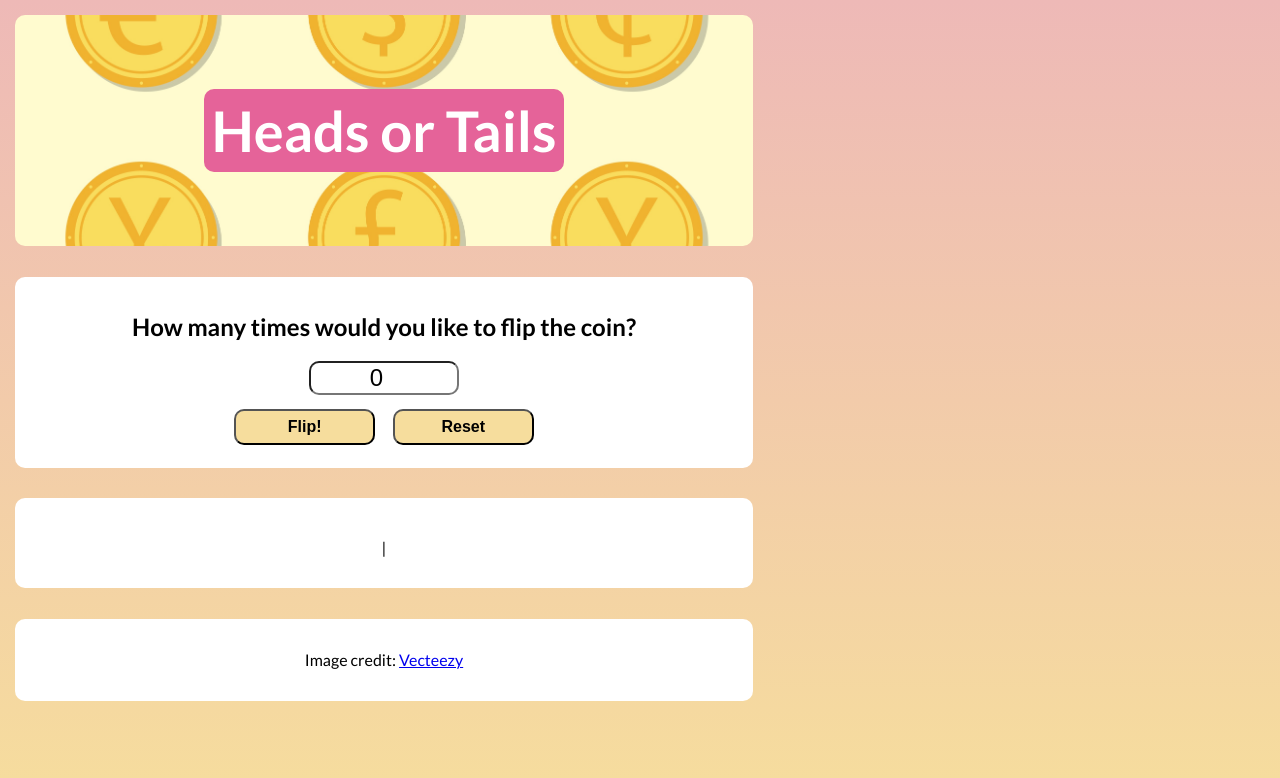
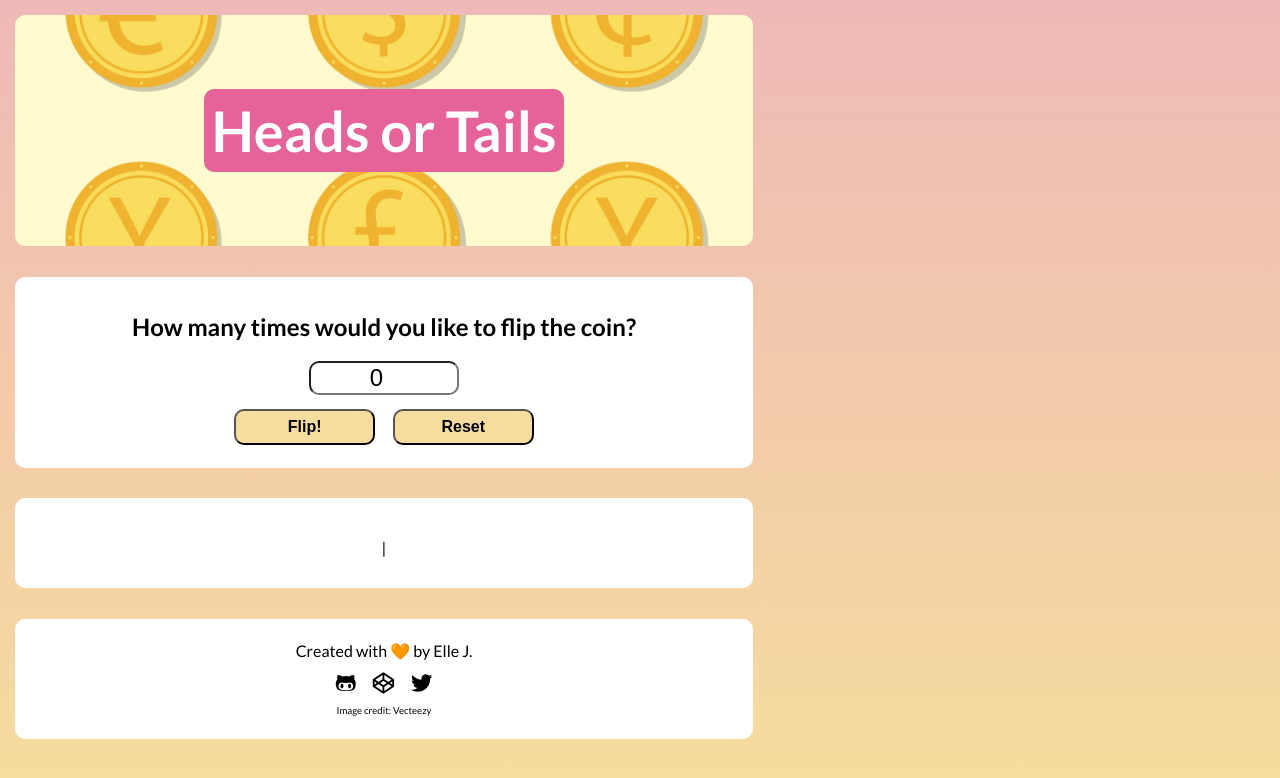
Before and after one commit to ellehallal/coin-flip-simulator, a plain HTML site: page index.html in a window 1280 px wide. Drawn offline with Linux system fonts and the light colour scheme.

Commit message:
Style footer

```diff
--- a/index.html
+++ b/index.html
@@ -36,8 +36,13 @@
     </div>
 
     <footer>
-
-      <p>Image credit: <a href="https://www.vecteezy.com" target="_blank">Vecteezy</a></p>
+      <p>Created with 🧡 by Elle J.</p>
+      <p>
+        <a href="https://github.com/itsellej" target="_blank"><i class="fab fa-github-alt fa-lg" alt="Github icon"></i></a>
+        <a href="https://codepen.io/itsellej/" target="_blank"><i class="fab fa-codepen fa-lg" alt="Codepen Icon"></i></a>
+        <a href="https://twitter.com/heyellej/" target="_blank"><i class="fab fa-twitter fa-lg" alt="Twitter Icon"></i></a>
+      </p>
+      <p class="credit">Image credit: <a href="https://www.vecteezy.com" target="_blank">Vecteezy</a></p>
     </footer>
     <script type="text/javascript" src="./main.js"></script>
   </body>
--- a/style.css
+++ b/style.css
@@ -77,3 +77,30 @@ input[type=button]{
   font-size: 1.5rem;
   font-weight: bold;
 }
+
+footer > p{
+  margin: 1%;
+}
+
+.credit{
+  font-size: 0.6rem;
+}
+
+.fab {
+  color: #000000;
+  margin: 1%;
+  font-size: 0.5rem;
+}
+
+.fab:hover {
+  color: #EE6E73;
+}
+
+a {
+  text-decoration: none;
+  color: inherit;
+}
+
+a:hover{
+  color: #EE6E73
+}
```
